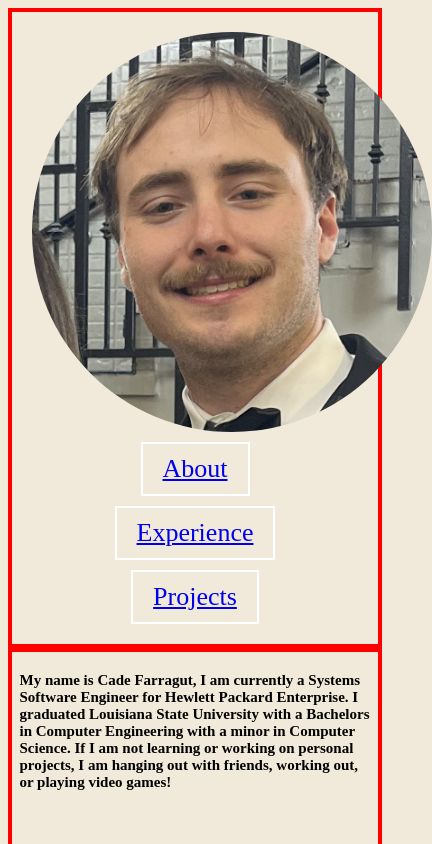
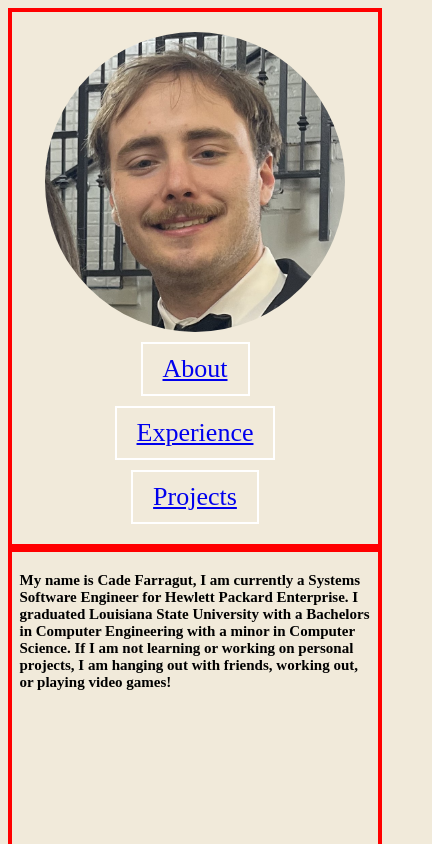
Before and after one commit to cadefarragut/Portfolio, a plain HTML site: page index.html in a window 390 px wide. Shown: the top 844 px of the page, 432 px wide, since content can reach past the window. Drawn offline with Linux system fonts and the light colour scheme; a web font is replaced by a local one.

Commit message:
pic size

```diff
--- a/main.css
+++ b/main.css
@@ -60,6 +60,10 @@ h1{
 
 
 @media only screen and (max-width: 600px) {
+	.profile_pic{
+		height: 300px;
+		width: 300px;
+	}
 	.banner{
 		border-color: red;
 		float: none;
```
